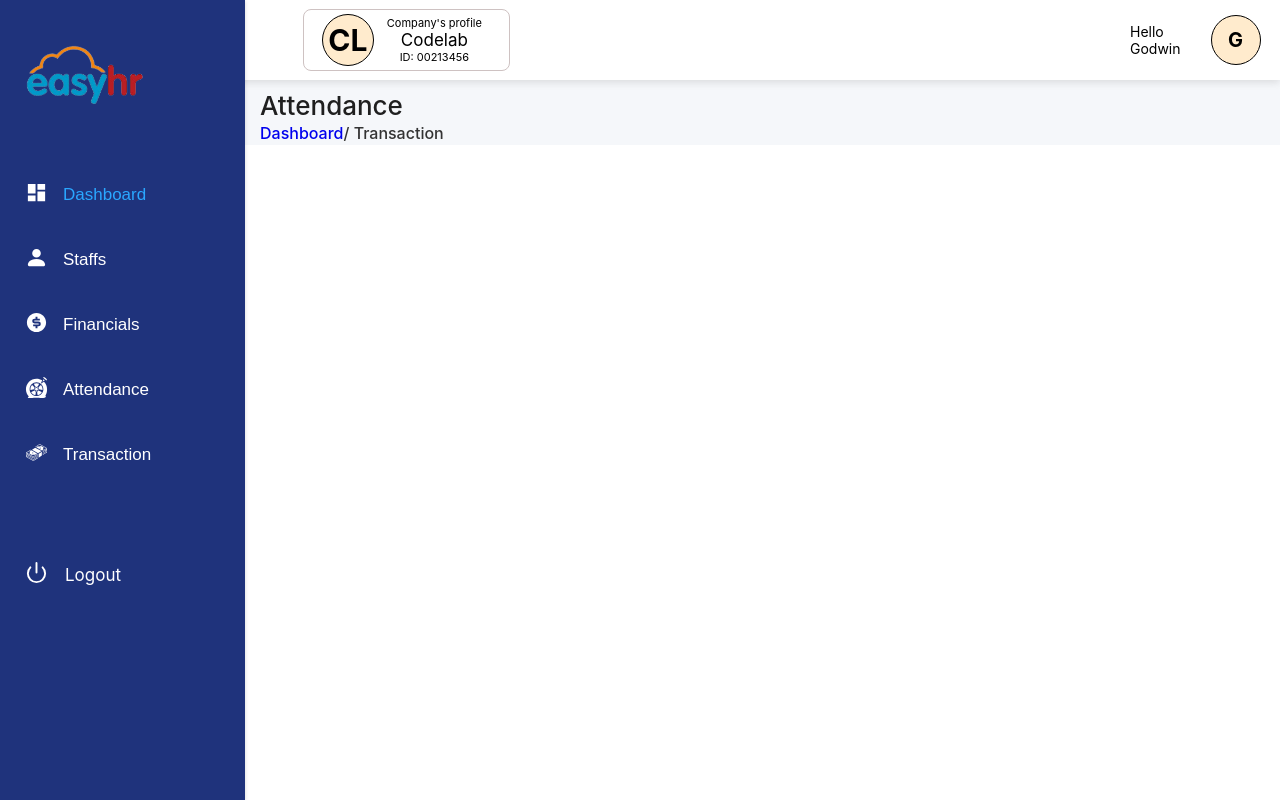
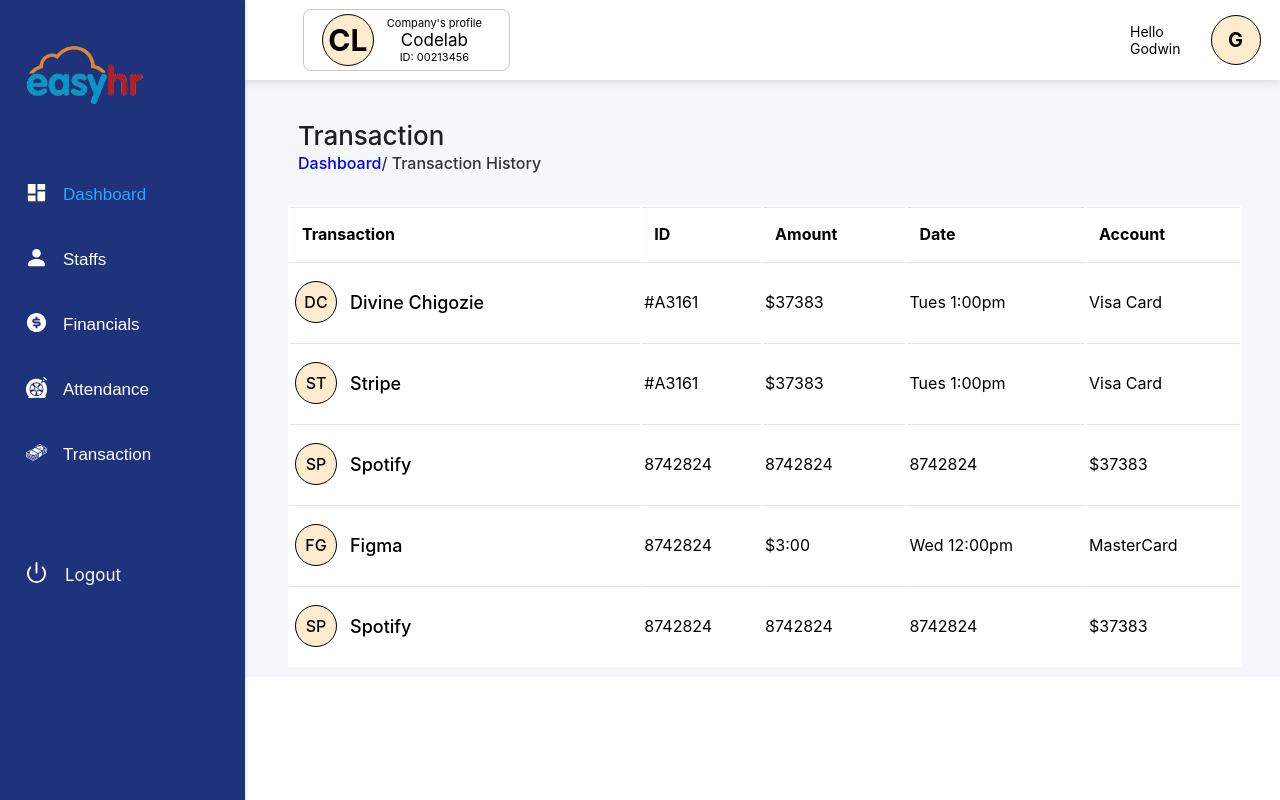
Before and after one commit to OgbuEsther/Easy_HR_FE2, a React (Create React App) app: page /dashboard/transaction in a window 1280 px wide. Built offline with nearby package versions, Linux system fonts and the light colour scheme.

Commit message:
added the transaction page for the admin dashboard

```diff
--- a/src/pages/Attendance/Attendance.tsx
+++ b/src/pages/Attendance/Attendance.tsx
@@ -11,6 +11,15 @@
     <div>
       <Container>
         <Wrapper>
+        <Word>
+            Attendance <br />
+           <span>
+          <a href="/dashboard">
+          Dashboard
+          </a>
+           / Attendance
+           </span>
+          </Word>
           <Table>
             <table>
               <tr>
@@ -1040,6 +1049,43 @@
 };
 
 export default Attendance;
+const Word = styled.div`
+font-weight: 500;
+font-size: 26px;
+color: rgb(31,31,31);
+background-color: rgba(0,0,0,0);
+line-height: 31.2px;
+text-decoration: none solid rgb(31,31,31);
+text-align: start;
+margin-left: 10px;
+display: flex;
+/* align-items: center; */
+flex-direction: column;
+justify-content: flex-start;
+margin-bottom: 30px;
+margin-top: 30px;
+/* background-color: greenyellow; */
+span{
+  color: rgb(51,51,51);
+  background-color: rgba(0,0,0,0);
+  font-size: 16px;
+  line-height: 24px;
+  letter-spacing: normal;
+  font-weight: 500;
+  text-decoration: none solid rgb(51,51,51);
+  text-align: left;
+}
+
+a{
+  text-decoration: none;
+
+  :hover{
+    color: black;
+  }
+}
+`
+
+
 const Icons = styled.div`
   color: red;
   font-size: 20px;
--- a/src/pages/Transaction/Transaction.tsx
+++ b/src/pages/Transaction/Transaction.tsx
@@ -1,27 +1,206 @@
 import React from "react";
-
+import { FcCheckmark } from "react-icons/fc"
+import {GrFormClose} from "react-icons/gr"
 import styled from "styled-components";
 
 
 
-const Attendance = () => {
+const Transaction = () => {
 
   return (
     <div>
       <Container>
         <Wrapper>
-        <Text>
-            Attendance <br />
+        <Word>
+        Transaction <br />
            <span>
           <a href="/dashboard">
           Dashboard
           </a>
-           / Transaction
+           / Transaction History
            </span>
-          </Text>
+          </Word>
+
+          <Table>
+            <table>
+              <tr>
+                <th>Transaction</th>
+                <th>ID</th>
+                <th>Amount</th>
+                <th>Date</th>
+                <th>Account</th>
+              </tr>
 
 
+              <tr>
+              <td>
+                <CirleHold>
+                  <Circ>
+                    DC
+                  </Circ>
+                  <Name>
+                    Divine Chigozie
+                  </Name>
+                </CirleHold>
+              </td>
+              <td>
+                <Id>
+                  #A3161
+               </Id>
+              </td>
+              <td>
+                <Amount>
+                  $37383
+               </Amount>
+              </td>
+              <td>
+                <Dat>
+                  Tues 1:00pm
+               </Dat>
+              </td>
+              <td>
+                <Account>
+                  Visa Card
+               </Account>
+              </td>
+            </tr>
 
+              <tr>
+              <td>
+                <CirleHold>
+                  <Circ>
+                    ST
+                  </Circ>
+                  <Name>
+                 Stripe
+                  </Name>
+                </CirleHold>
+              </td>
+              <td>
+                <Id>
+                  #A3161
+               </Id>
+              </td>
+              <td>
+                <Amount>
+                  $37383
+               </Amount>
+              </td>
+              <td>
+                <Dat>
+                  Tues 1:00pm
+               </Dat>
+              </td>
+              <td>
+                <Account>
+                  Visa Card
+               </Account>
+              </td>
+            </tr>
+
+            <tr>
+          <td>
+          <CirleHold>
+                  <Circ>
+                    SP
+                  </Circ>
+                  <Name>
+                   Spotify
+                  </Name>
+                </CirleHold>
+          </td>
+          <td>
+            <Id>
+              8742824
+            </Id>
+          </td>
+          <td>
+            <Amount>
+              8742824
+            </Amount>
+          </td>
+          <td>
+            <Dat>
+              8742824
+            </Dat>
+          </td>
+          <td>
+                <Account>
+                  $37383
+               </Account>
+              </td>
+            </tr>
+
+            <tr>
+          <td>
+          <CirleHold>
+                  <Circ>
+                    FG
+                  </Circ>
+                  <Name>
+                    Figma
+                  </Name>
+                </CirleHold>
+          </td>
+          <td>
+            <Id>
+              8742824
+            </Id>
+          </td>
+          <td>
+            <Amount>
+              $3:00
+            </Amount>
+          </td>
+          <td>
+            <Dat>
+            Wed 12:00pm
+            </Dat>
+          </td>
+          <td>
+                <Account>
+                  MasterCard
+               </Account>
+              </td>
+            </tr>
+
+            <tr>
+          <td>
+          <CirleHold>
+                  <Circ>
+                    SP
+                  </Circ>
+                  <Name>
+                   Spotify
+                  </Name>
+                </CirleHold>
+          </td>
+          <td>
+            <Id>
+              8742824
+            </Id>
+          </td>
+          <td>
+            <Amount>
+              8742824
+            </Amount>
+          </td>
+          <td>
+            <Dat>
+              8742824
+            </Dat>
+          </td>
+          <td>
+                <Account>
+                  $37383
+               </Account>
+              </td>
+            </tr>
+
+            </table>
+
+
+          </Table>
 
         </Wrapper>
       </Container>
@@ -29,10 +208,85 @@
   );
 };
 
-export default Attendance;
+export default Transaction;
+const Account = styled.div`
+font-weight: 70px;
+`
+const Dat = styled.div`
+font-weight: 70px;
+`
+const Amount = styled.div`
+font-weight: 70px;
+`
+const Id = styled.div`
+font-weight: 70px;
+`
+
+const Name = styled.div`
+display: flex;
+margin-left: 10px;
+width: 150px;
+font-weight: 500;
+font-size: 18px;
+`
+
+const Circ = styled.div`
+width: 40px;
+height: 40px;
+margin: 3px;
+font-size: 16px;
+display: flex;
+justify-content: center;
+align-items: center;
+overflow: hidden;
+font-weight: 500;
+color: black;
+background-color: blanchedalmond;
+border: 1px solid black;
+border-radius: 50px;
+`
+
+const CirleHold = styled.div`
+display: flex;
+align-items: center;
+border-radius: 50px;
+`
+
+const Table = styled.div`
+display: flex;
+width: 100%;
+flex-direction: column;
+overflow-x: hidden;
+/* overflow-x: scroll; */
+margin-bottom: 10px;
+
+table{
+  width: 100%;
+  background-color: red;
+}
+
+table,
+th,
+tr:nth-child(even){
+  background-color: #fff;
+}
+
+th,td{
+  padding: 15px 2px;
+  text-align: left;
+  border-top: 1px solid #e2e5e8;
+}
+th{
+  border-top: 1px solid #e2e5e8;
+  background-color: #fefefe;
+  padding: 1rem 0.75rem;
+
+}
 
 
-const Text = styled.div`
+`
+
+const Word = styled.div`
 font-weight: 500;
 font-size: 26px;
 color: rgb(31,31,31);
@@ -45,6 +299,8 @@
 /* align-items: center; */
 flex-direction: column;
 justify-content: flex-start;
+margin-bottom: 30px;
+margin-top: 30px;
 /* background-color: greenyellow; */
 span{
   color: rgb(51,51,51);
@@ -68,19 +324,14 @@
 
 
 const Wrapper = styled.div`
-  width: 92%;
+  width: 90%;
   display: flex;
   flex-direction: column;
   align-items: flex-start;
   margin-left: 30px;
   padding-top: 90px;
-  /* align-items: center; */
-  /* justify-content: center; */
-  /* flex-direction: column; */
-
-  @media screen and (max-width: 768px) {
-    width: 100%;
-  }
+  padding-left: 30px;
+  padding-right: 30px;
 `;
 
 const Container = styled.div`
@@ -89,9 +340,5 @@
   overflow: hidden;
   display: flex;
   align-items: center;
-
-
-  @media screen and (max-width: 1024px) {
-    width: 100vw;
-  }
+  flex-direction: column;
 `;
```
